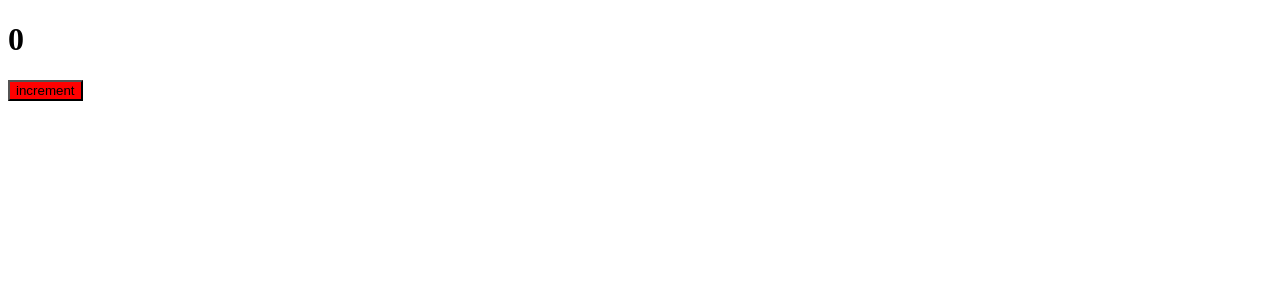
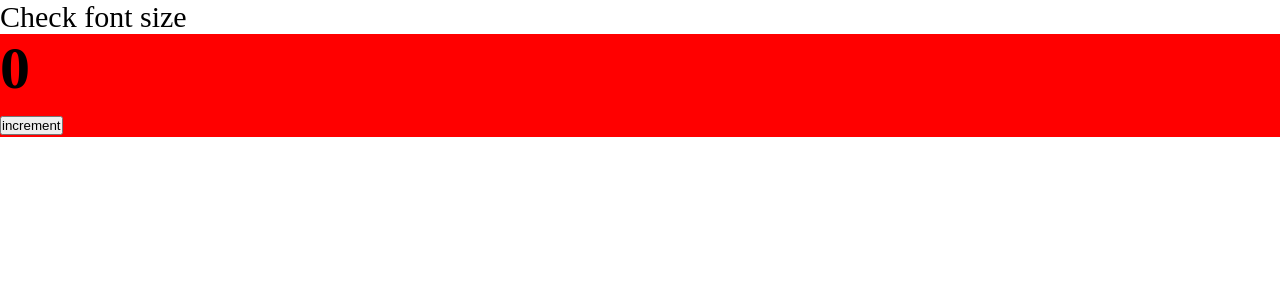
Before and after one commit to Buzzzatti/React17, a React app: page / in a window 1280 px wide. Shown: the top 300 px of the page. Built offline with nearby package versions, Linux system fonts and the light colour scheme.

Commit message:
Lesson 5 Added mini css to create css files for build Added css.modules for styles isolation

```diff
--- /dev/null
+++ b/src/App.tsx
@@ -0,0 +1,12 @@
+import { Counter } from "./components/Counter";
+import './index.scss'
+
+const App = () => {
+    return (
+        <div className="app">
+            Check font size
+            <Counter/>
+        </div>
+    )
+}
+export default App;
--- a/src/components/Counter.scss
+++ b/src/components/Counter.module.scss
@@ -1,3 +1,3 @@
-button{
+.btn{
     background-color: red;
 }
--- a/src/components/Counter.tsx
+++ b/src/components/Counter.tsx
@@ -1,5 +1,5 @@
 import { useState } from "react"
-import './Counter.scss';
+import classes from './Counter.module.scss';
 
 export const Counter = () => {
     const [count,setCount] = useState(0)
@@ -9,7 +9,7 @@
     }
 
     return(
-        <div>
+        <div className={classes.btn}>
             <h1>{count}</h1>
             <button onClick={increment}>increment</button>
         </div>
--- /dev/null
+++ b/src/index.scss
@@ -0,0 +1,9 @@
+*{
+    margin:0;
+    padding:0;
+    box-sizing: border-box;
+}
+
+.app{
+    font-size: 30px;
+}
--- a/src/index.tsx
+++ b/src/index.tsx
@@ -1,7 +1,7 @@
 import {render} from 'react-dom'
-import { Counter } from './components/Counter'
+import App from './App'
 
 render(
-    <div><Counter/></div>,
+    <App/>,
     document.getElementById('root')
 )
```
Also changed, not shown: src/global.d.ts (added, +7 -0 lines), 7 other files (tests, documents, lock files or other folders).
